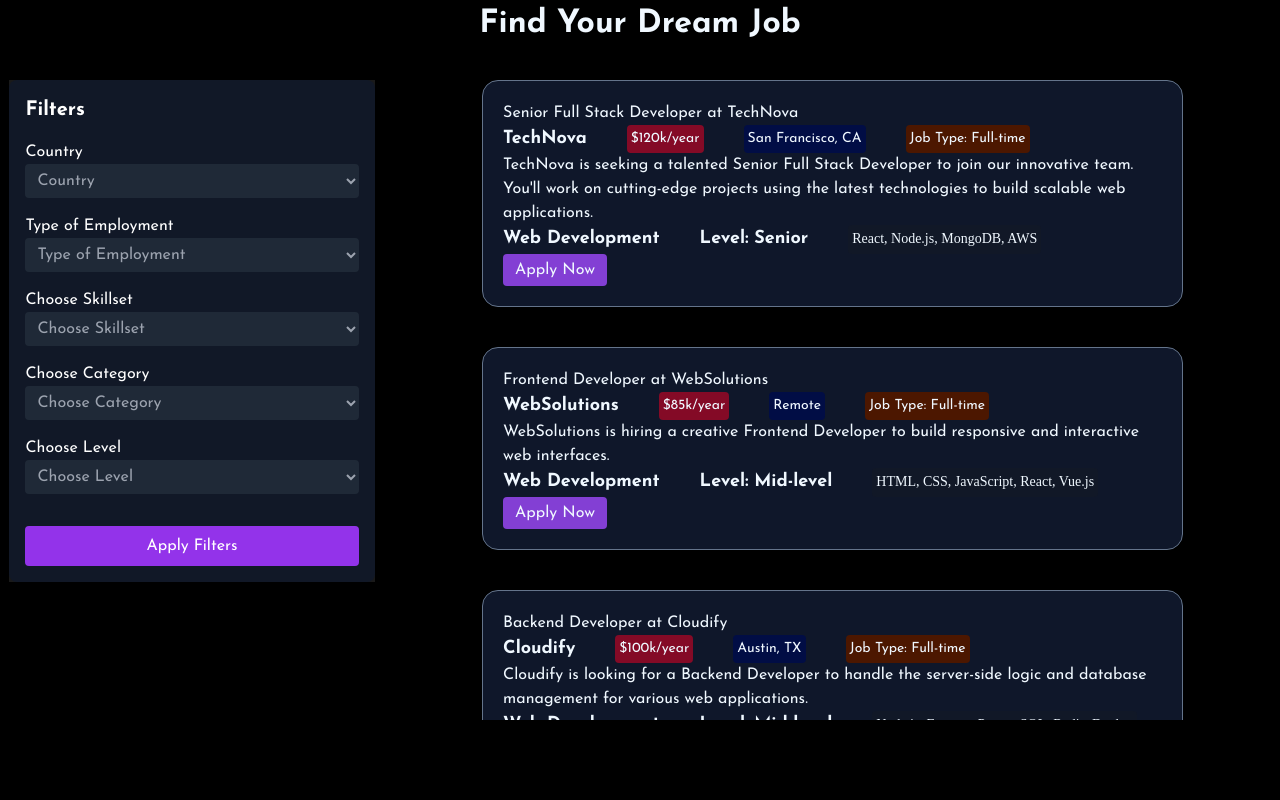
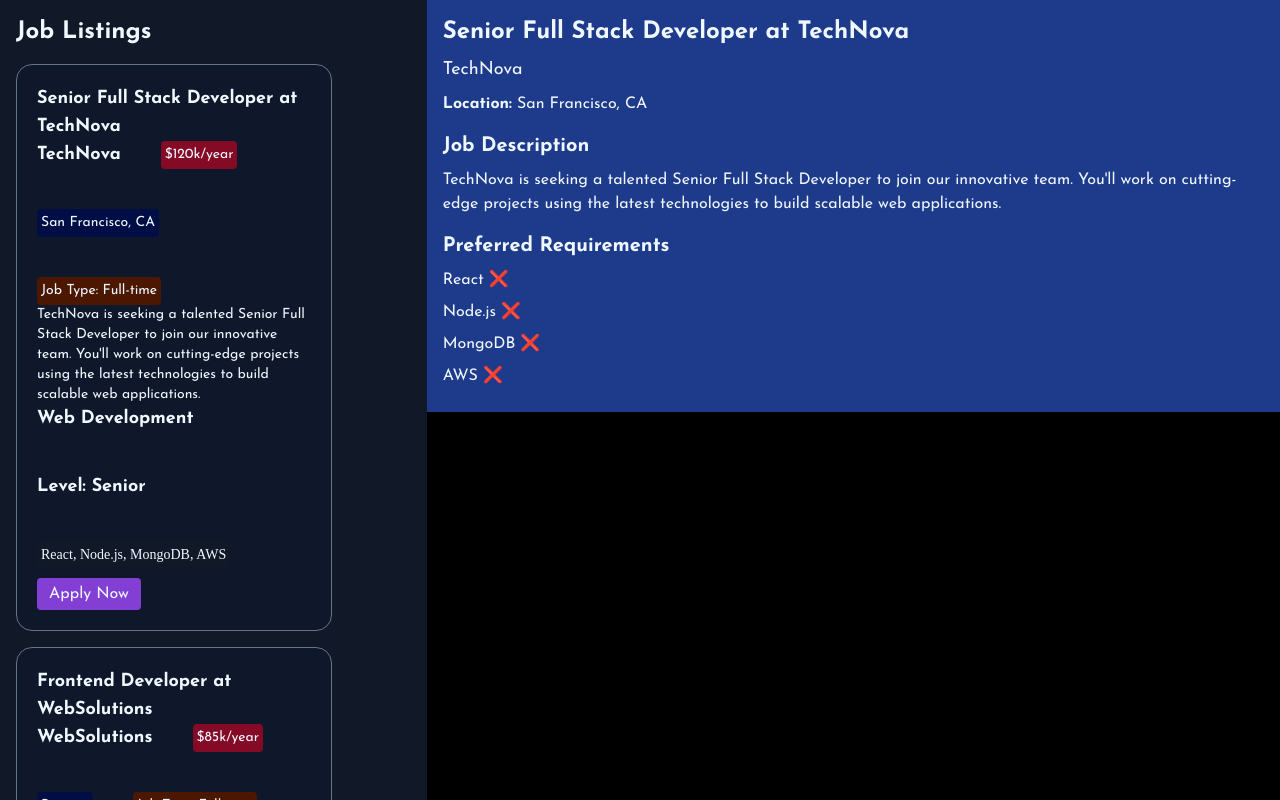
Before and after one commit to Bada-Don/SIH-24, a React (Vite) app: page /jobs in a window 1280 px wide. Shown: the top 800 px of the page. Built offline with nearby package versions, Linux system fonts and the light colour scheme.

Commit message:
now clicking the job shows details and skills

```diff
--- a/src/components/components/profile page/filterOptions.jsx
+++ /dev/null
@@ -1,97 +0,0 @@
-import { useState } from 'react';
-
-const FilterOption = ({ label, options, value, onChange }) => (
-    <div className="mb-4">
-        <label className="text-white mb-2">{label}</label>
-        <select
-            value={value}
-            onChange={onChange}
-            className="w-full bg-gray-800 text-gray-400 p-2 rounded"
-        >
-            {options.map((option) => (
-                <option key={option.value} value={option.value}>
-                    {option.label}
-                </option>
-            ))}
-        </select>
-    </div>
-);
-
-const Categories = () => {
-    const [filters, setFilters] = useState({
-        country: '',
-        employmentType: '',
-        skillset: '',
-        category: '',
-        level: ''
-    });
-
-    const handleFilterChange = (filterName, value) => {
-        setFilters(prevFilters => ({
-            ...prevFilters,
-            [filterName]: value
-        }));
-    };
-
-    const filterOptions = {
-        country: [
-            { value: '', label: 'Country' },
-            { value: 'us', label: 'United States' },
-            { value: 'uk', label: 'United Kingdom' },
-            { value: 'ca', label: 'Canada' },
-            { value: 'au', label: 'Australia' }
-        ],
-        employmentType: [
-            { value: '', label: 'Type of Employment' },
-            { value: 'full-time', label: 'Full-time' },
-            { value: 'part-time', label: 'Part-time' },
-            { value: 'contract', label: 'Contract' },
-            { value: 'freelance', label: 'Freelance' }
-        ],
-        skillset: [
-            { value: '', label: 'Choose Skillset' },
-            { value: 'javascript', label: 'JavaScript' },
-            { value: 'python', label: 'Python' },
-            { value: 'react', label: 'React' },
-            { value: 'node', label: 'Node.js' }
-        ],
-        category: [
-            { value: '', label: 'Choose Category' },
-            { value: 'frontend', label: 'Frontend' },
-            { value: 'backend', label: 'Backend' },
-            { value: 'fullstack', label: 'Full Stack' },
-            { value: 'devops', label: 'DevOps' }
-        ],
-        level: [
-            { value: '', label: 'Choose Level' },
-            { value: 'junior', label: 'Junior' },
-            { value: 'mid', label: 'Mid-level' },
-            { value: 'senior', label: 'Senior' },
-            { value: 'lead', label: 'Lead' }
-        ]
-    };
-
-    return (
-        <form className="outer bg-gray-900 p-4 rounded-lg max-sm:hidden">
-            <h2 className="text-xl font-bold text-white mb-4">Filters</h2>
-            {Object.entries(filterOptions).map(([key, options]) => (
-                <FilterOption
-                    key={key}
-                    label={options[0].label}
-                    options={options}
-                    value={filters[key]}
-                    onChange={(e) => handleFilterChange(key, e.target.value)}
-                />
-            ))}
-            <button
-                className="w-full bg-purple-600 text-white py-2 rounded mt-4 hover:bg-purple-700 transition-colors"
-                type="button"
-                onClick={() => console.log('Filters applied:', filters)}
-            >
-                Apply Filters
-            </button>
-        </form>
-    );
-};
-
-export default Categories;
--- /dev/null
+++ b/src/components/profile page/JobCard.jsx
@@ -0,0 +1,46 @@
+import React from "react";
+import { Link } from "react-router-dom";
+
+const JobCard = ({ job, onSelect, isSelected }) => {
+  return (
+    <div
+      className={`border bg-slate-900 p-5 w-[80%] max-sm:w-full border-slate-500 rounded-2xl mb-4 cursor-pointer hover:border-[#833fd4] transition-colors
+        ${isSelected ? "border-[#833fd4]" : ""} `} // Apply selected style
+      onClick={() => onSelect(job)}
+    >
+      <h4 className="text-lg font-bold">{job.title}</h4>
+      <div className="flex flex-row gap-10 max-sm:gap-1 flex-wrap">
+        <p className="font-bold text-lg">{job.company}</p>
+        <p className="w-fit p-1 rounded text-sm bg-[#840a26]">
+          {job.salary}
+        </p>
+        <p className="w-fit p-1 rounded text-sm bg-[#010d45]">
+          {job.location}
+        </p>
+        <p className="w-fit p-1 rounded text-sm bg-[#4c1700]">
+          Job Type: {job.jobType}
+        </p>
+      </div>
+      <p className="text-sm">{job.description}</p> {/* Reduced text size */}
+      <div className="gap-10 flex flex-row flex-wrap max-sm:gap-1">
+        <p className="font-bold text-lg">{job.category}</p>
+        <p className="font-bold text-lg">Level: {job.level}</p>
+        <div className="bg-gray-900 w-fit p-1 rounded text-sm">
+          {job.technicalSkills.map((skill, i) => (
+            <span className="font-Stylus" key={i}>
+              {skill}
+              {i < job.technicalSkills.length - 1 ? ", " : ""}
+            </span>
+          ))}
+        </div>
+      </div>
+      <Link to="/application">
+        <button className="hover:bg-white hover:text-[#833fd4] bg-[#833fd4] py-1 px-3 rounded mt-2">
+          Apply Now
+        </button>
+      </Link>
+    </div>
+  );
+};
+
+export default JobCard;
--- /dev/null
+++ b/src/components/profile page/JobDetails.jsx
@@ -0,0 +1,28 @@
+import React from "react";
+import SkillMatch from "./SkillMatch.jsx"; // Import the SkillMatch component
+
+const JobDetails = ({ job }) => {
+  return (
+    <div>
+      <h2 className="text-2xl font-bold mb-2">{job.title}</h2>
+      <p className="text-lg mb-2">{job.company}</p>
+      <p className="mb-4">
+        <span className="font-bold">Location:</span> {job.location}
+      </p>
+
+      <h3 className="text-xl font-bold mb-2">Job Description</h3>
+      <p className="mb-4">{job.description}</p>
+
+      <h3 className="text-xl font-bold mb-2">Preferred Requirements</h3>
+      <ul>
+        {job.technicalSkills.map((skill, index) => (
+          <SkillMatch key={index} skill={skill} />
+        ))}
+      </ul>
+
+      {/* Add Suggested Courses section here (similar to SkillMatch) */}
+    </div>
+  );
+};
+
+export default JobDetails;
--- /dev/null
+++ b/src/components/profile page/SkillMatch.jsx
@@ -0,0 +1,16 @@
+import React from "react";
+
+const SkillMatch = ({ skill }) => {
+  const userSkills = ["ExpressJS", "JavaScript"]; // User's known skills
+
+  // Check if the job skill is present in the user's skills
+  const isMatch = userSkills.includes(skill);
+
+  return (
+    <li className="mb-2">
+      {skill} {isMatch ? "✅" : "❌"}
+    </li>
+  );
+};
+
+export default SkillMatch;
--- a/src/components/profile page/jobListing.jsx
+++ b/src/components/profile page/jobListing.jsx
@@ -1,50 +1,49 @@
-import React from "react";
-import NavBar from '../home page/navbar.jsx';
-import jobsData from './jobData.js';
-import Header from "../Header.jsx";
-import { Link } from 'react-router-dom';
-import Categories from '../components/profile page/filterOptions.jsx';
+import React, { useState, useEffect } from "react";
+import JobCard from "./JobCard";
+import JobDetails from "./JobDetails";
+import jobsData from "./jobData";
 
-function Jobs() {
+const JobListingSection = () => {
+  const [selectedJob, setSelectedJob] = useState(null);
+
+  useEffect(() => {
+    // Select the first job by default when the component mounts
+    if (jobsData.jobs.length > 0) {
+      setSelectedJob(jobsData.jobs[0]);
+    }
+  }, []); // The empty dependency array ensures this runs only once on mount
+
+  const handleJobSelect = (job) => {
+    setSelectedJob(job);
+  };
+
   return (
-            <section className="flex flex-col items-center">
-                <h2 className="text-left mb-8">Find Your Dream Job</h2>
-                <section className="flex flex-row items-start justify-center max-sm:flex-col">
-                    {/* Make the Categories section sticky */}
-                    <div className="sticky-categories">
-                        <Categories />
-                    </div>
-
-                    {/* Job listing section will be scrollable */}
-                    <section className="scrollable-jobs flex flex-col gap-10 items-center">
-                        {jobsData.jobs.map((job, index) => (
-                            <div key={job.id} className="border bg-slate-900 p-5 w-[80%] max-sm:w-full border-slate-500 hover:border-[#833fd4] rounded-2xl">
-                                <h4>{job.title}</h4>
-                                <div className="flex flex-row gap-10 max-sm:gap-1 flex-wrap">
-                                    <p className="font-bold text-lg">{job.company}</p>
-                                    <p className="w-fit p-1 rounded text-sm bg-[#840a26]">{job.salary}</p>
-                                    <p className="w-fit p-1 rounded text-sm bg-[#010d45]">{job.location}</p>
-                                    <p className="w-fit p-1 rounded text-sm bg-[#4c1700]">Job Type: {job.jobType}</p>
-                                </div>
-                                <p>{job.description}</p>
-                                <div className="gap-10 flex flex-row flex-wrap max-sm:gap-1">
-                                    <p className="font-bold text-lg">{job.category}</p>
-                                    <p className="font-bold text-lg">Level: {job.level}</p>
-                                    <div className="bg-gray-900 w-fit p-1 rounded text-sm">
-                                        {job.technicalSkills.map((skill, i) => (
-                                            <span className="font-Stylus" key={i}>{skill}{i < job.technicalSkills.length - 1 ? ', ' : ''}</span>
+    <section className="flex flex-row items-start justify-center min-h-screen text-white">
+      {/* Left Section - Job Listings */}
+      <div className="left-section w-1/3 bg-gray-900 p-4">
+        <h2 className="text-2xl font-bold mb-4">Job Listings</h2>
+        <div className="job-list">
+          {jobsData.jobs.map((job) => (
+            <JobCard
+              key={job.id}
+              job={job}
+              onSelect={handleJobSelect}
+              isSelected={selectedJob && selectedJob.id === job.id} // Pass isSelected prop
+            />
           ))}
         </div>
       </div>
-                                <Link to='/application'>
-                                <button className="hover:bg-white hover:text-[#833fd4] bg-[#833fd4] py-1 px-3 rounded">Apply Now</button>
-                                </Link>
+
+      {/* Right Section - Job Details */}
+      <div className="right-section w-2/3 bg-blue-900 p-4">
+        {selectedJob ? (
+          <JobDetails job={selectedJob} />
+        ) : (
+          <p>Select a job to view details</p>
+        )}
       </div>
-                        ))}
-                    </section>
-                </section>
     </section>
   );
-}
+};
 
-export default Jobs;
+export default JobListingSection;
```
Lines whose indentation alone changed are shown as unchanged.
